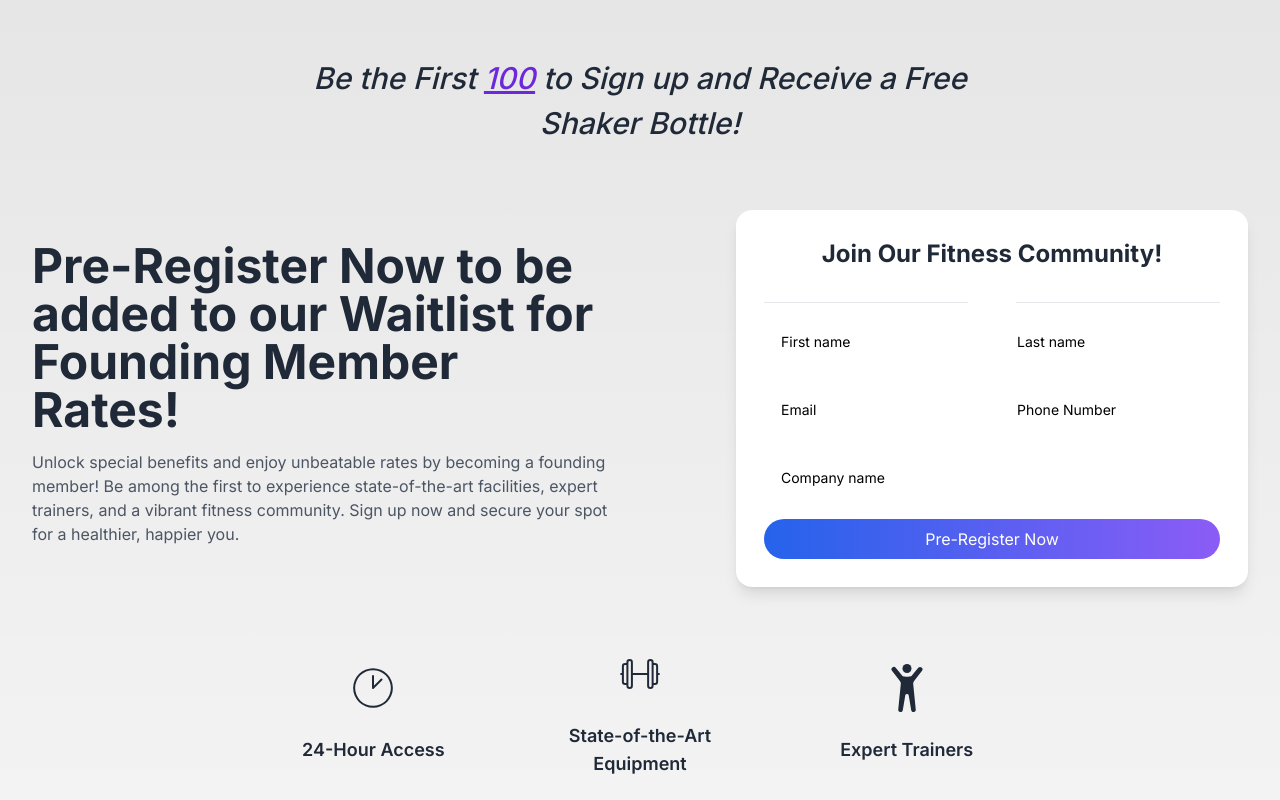
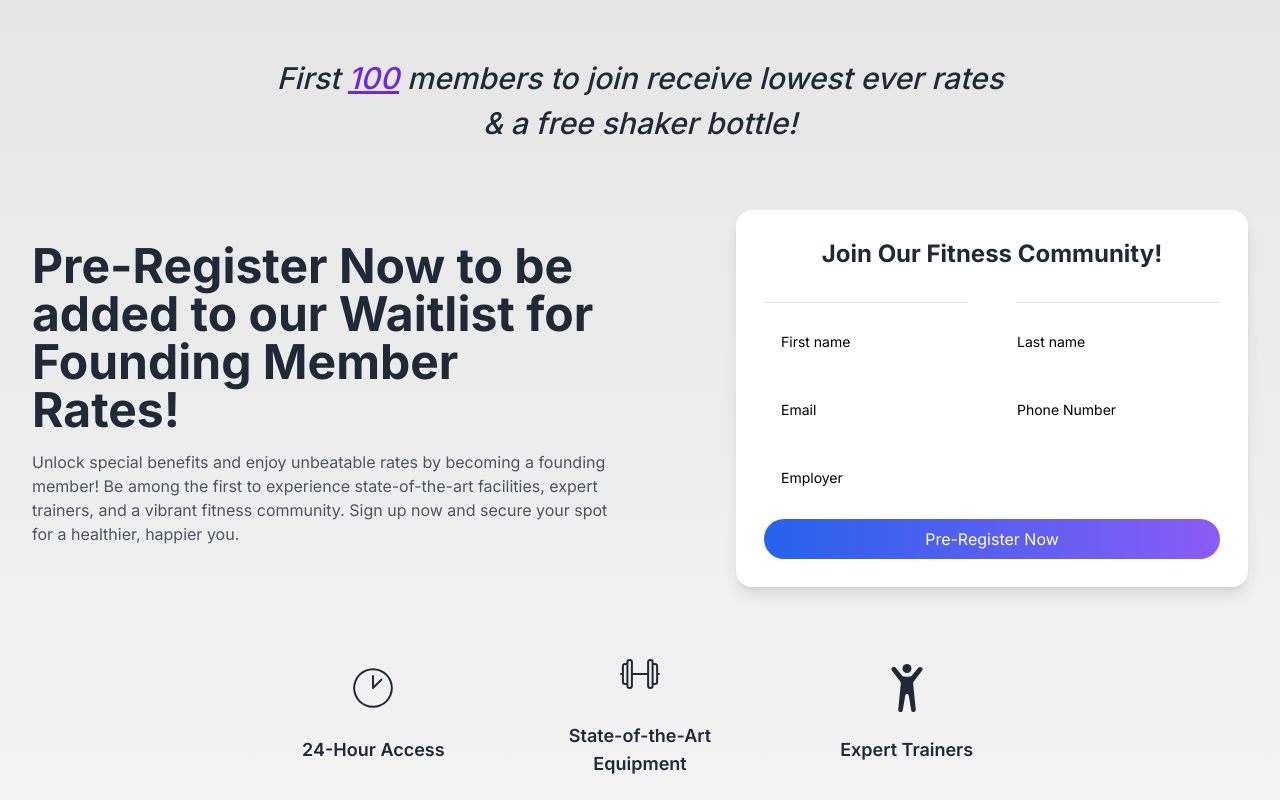
Before and after one commit to AidanMarroyo/halifax, a Next.js app: page / in a window 1280 px wide. Shown: the top 800 px of the page. Built offline with nearby package versions, Linux system fonts and the light colour scheme.

Commit message:
fixed details

```diff
--- a/src/components/Hero.jsx
+++ b/src/components/Hero.jsx
@@ -138,7 +138,7 @@ function Hero() {
 															htmlFor='hs-hero-signup-form-floating-input-company-name'
 															className='absolute top-0 start-0 p-4 h-full text-sm truncate pointer-events-none transition ease-in-out duration-100 border border-transparent dark:text-white peer-disabled:opacity-50 peer-disabled:pointer-events-none peer-focus:text-xs peer-focus:-translate-y-1.5 peer-focus:text-gray-500 peer-[:not(:placeholder-shown)]:text-xs peer-[:not(:placeholder-shown)]:-translate-y-1.5 peer-[:not(:placeholder-shown)]:text-gray-500'
 														>
-															Company name
+															Employer
 														</label>
 													</div>
 													{/* End Floating Input */}
--- a/src/components/Quote.jsx
+++ b/src/components/Quote.jsx
@@ -10,9 +10,9 @@ function Quote() {
 					<div>
 						<p className='relative text-xl sm:text-2xl md:text-3xl md:leading-normal font-medium text-gray-800'>
 							<span className='relative z-10 italic text-gray-800 '>
-								Be the First{' '}
-								<span className='underline text-violet-700'>100</span> to Sign
-								up and Receive a Free Shaker Bottle!
+								First <span className='underline text-violet-700'>100</span>{' '}
+								members to join receive lowest ever rates & a free shaker
+								bottle!
 							</span>
 						</p>
 					</div>
```
